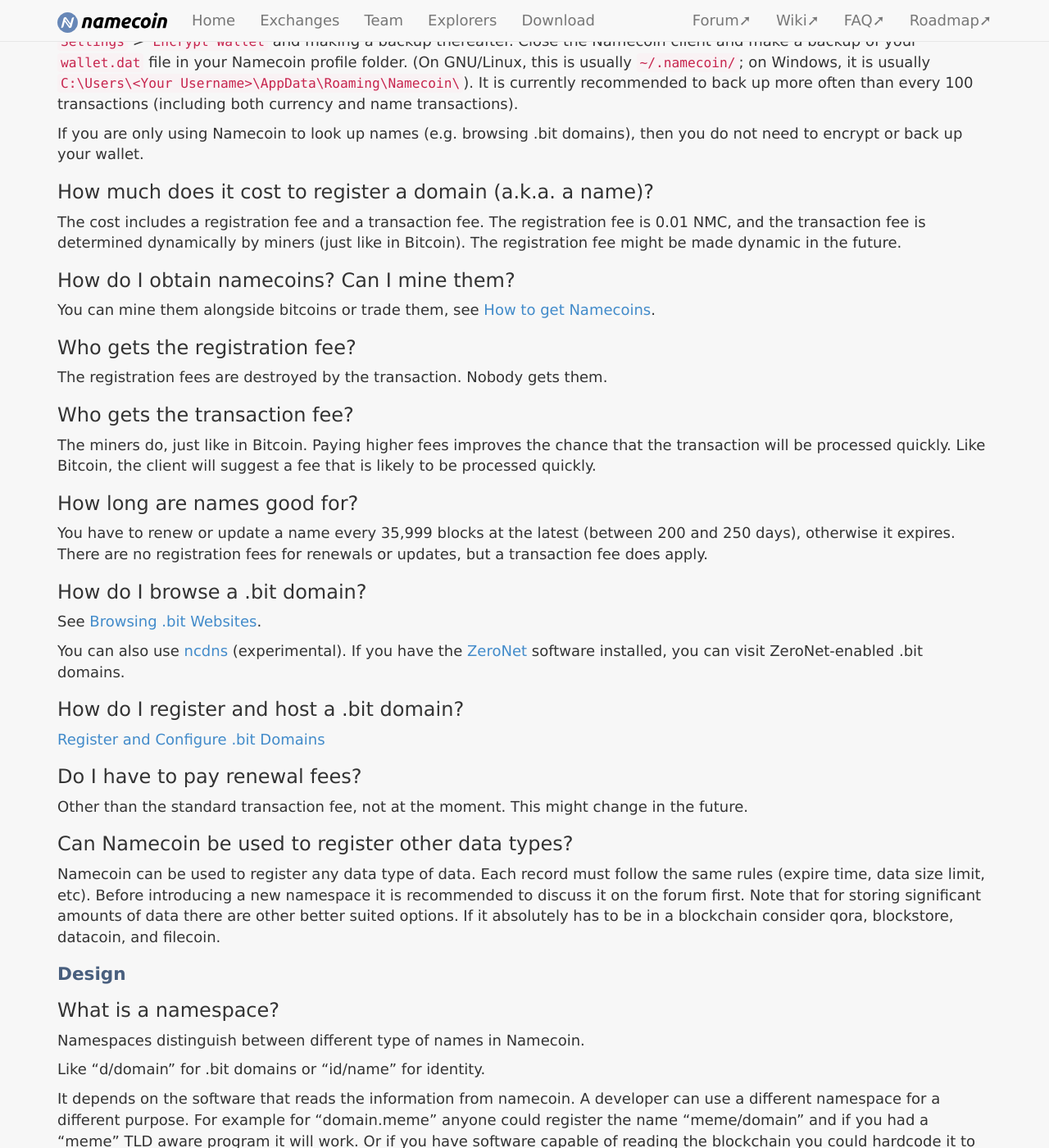
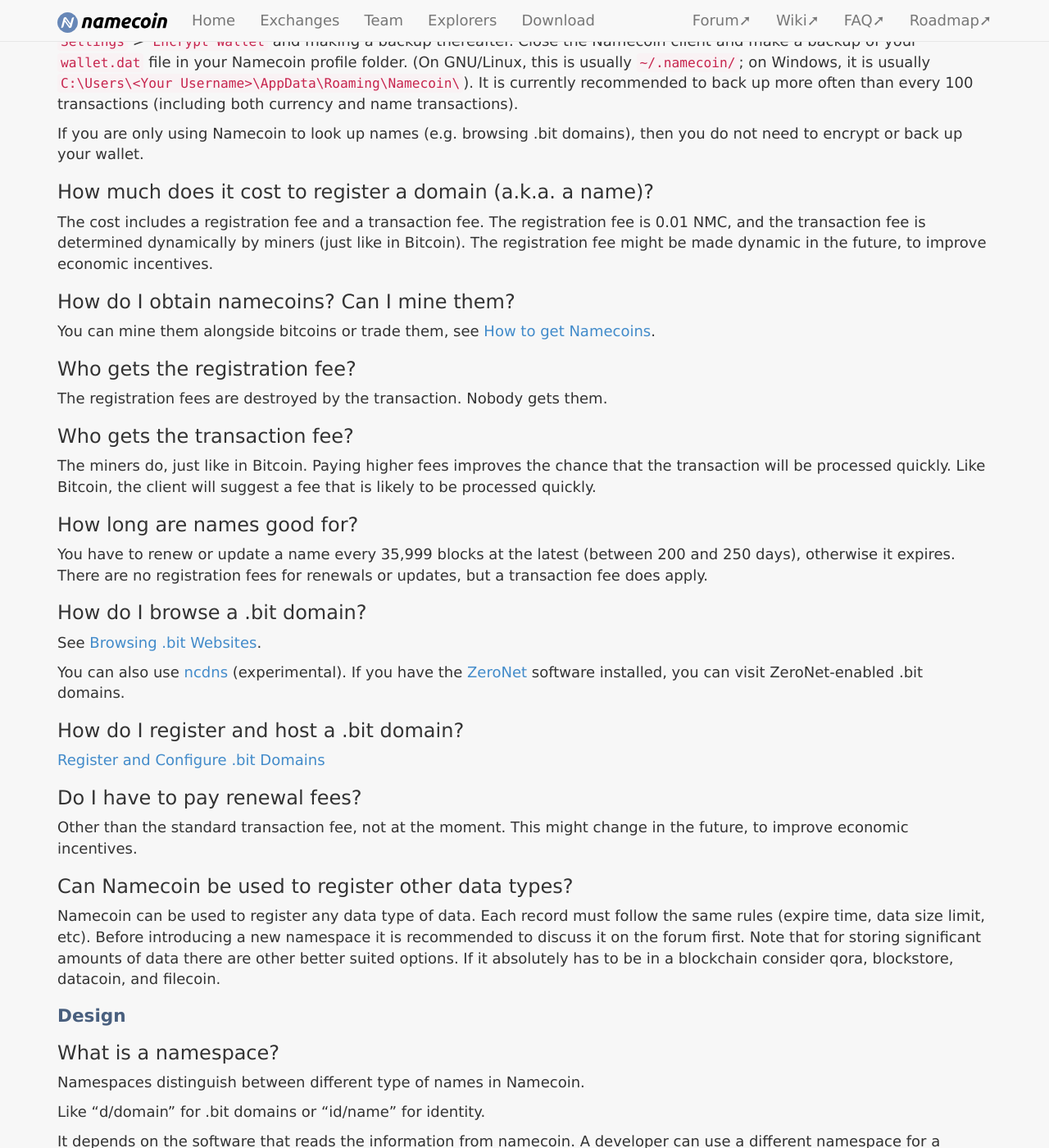
Before and after one commit to JeremyRand/namecoin.org, a Jekyll site: the page built from docs/faq/index.md, in a window 1280 px wide and 1400 px high, scrolled down 672 px. Shown: the whole window at 82% size. Built offline with Jekyll 4.4.1, drawn with Linux system fonts in a browser that asks for light colours.

Commit message:
FAQ: elaborated on why fees might change in the future.

```diff
--- a/docs/faq/index.md
+++ b/docs/faq/index.md
@@ -19,7 +19,7 @@ If you are only using Namecoin to look up names (e.g. browsing .bit domains), th
 
 ### How much does it cost to register a domain (a.k.a. a name)?
 
-The cost includes a registration fee and a transaction fee. The registration fee is 0.01 NMC, and the transaction fee is determined dynamically by miners (just like in Bitcoin).  The registration fee might be made dynamic in the future.
+The cost includes a registration fee and a transaction fee. The registration fee is 0.01 NMC, and the transaction fee is determined dynamically by miners (just like in Bitcoin).  The registration fee might be made dynamic in the future, to improve economic incentives.
 
 ### How do I obtain namecoins? Can I mine them?
 
@@ -49,7 +49,7 @@ You can also use [ncdns](https://github.com/hlandau/ncdns) (experimental).  If y
 
 ### Do I have to pay renewal fees?
 
-Other than the standard transaction fee, not at the moment.  This might change in the future.
+Other than the standard transaction fee, not at the moment.  This might change in the future, to improve economic incentives.
 
 ### Can Namecoin be used to register other data types?
 
```
